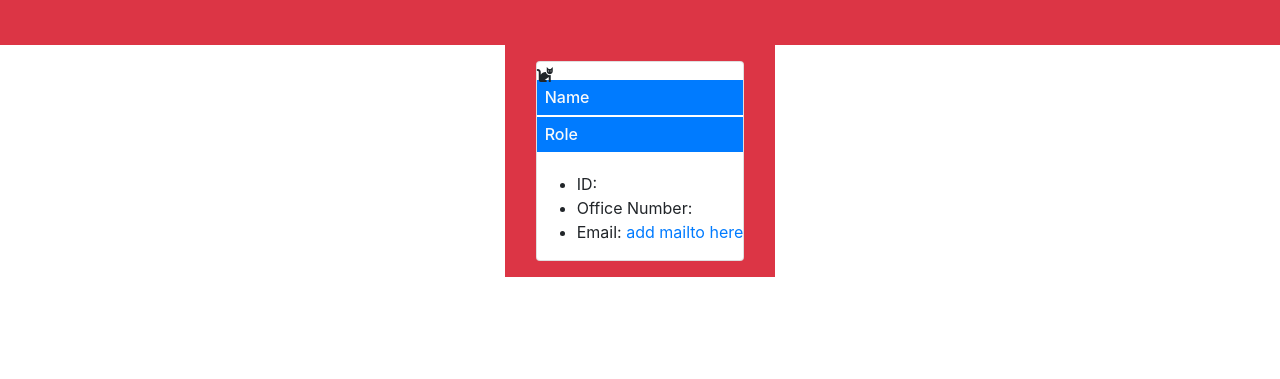
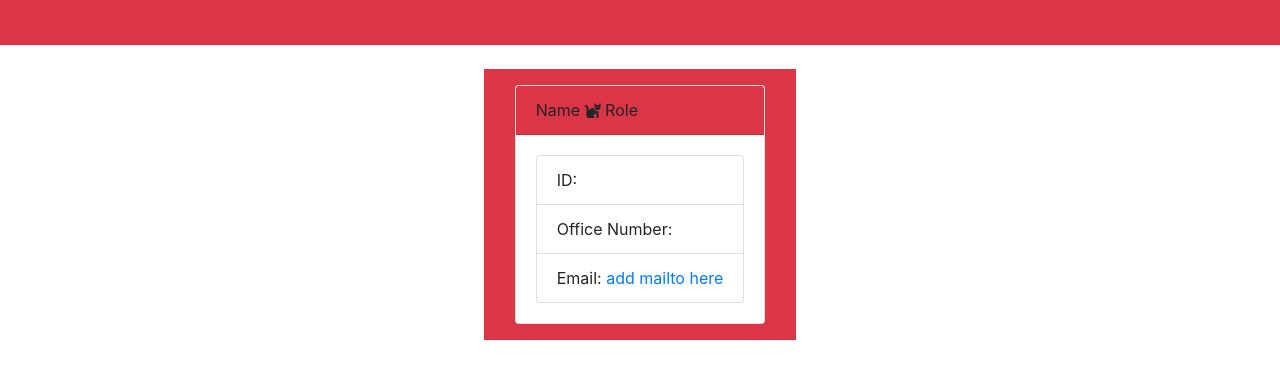
Before and after one commit to misha244/team-html-generator, a website: page template.html in a window 1280 px wide. Shown: the part 107-486 px from the top of the page. Drawn offline with nearby package versions, Linux system fonts and the light colour scheme.

Commit message:
style card via bootstrap

```diff
--- a/template.html
+++ b/template.html
@@ -17,35 +17,32 @@
     />
   </head>
   <body>
-    <nav class="navbar justify-content-center bg-danger p-5">
-      <header>
-        <h1 class="text-light">My Team</h1>
-      </header>
-    </nav>
-    <main class="container-fluid justify-content-center d-flex">
+    <header class="navbar justify-content-center bg-danger mb-4 p-5">
+      <h1 class="text-light">My Team</h1>
+    </header>
+
+    <div
+      class="container-fluid justify-content-center d-flex manager-container"
+    >
       <div class="row row-cols-1 row-cols-md-3 g-4">
         <div class="bg-danger col">
           <div class="card m-3">
-            <div class="card-title">
-              <i class="fas fa-cat"></i>
-              <h6 class="bg-primary card-subtitle mb-2 text-light p-md-2">
-                Name
-              </h6>
-              <h6 class="bg-primary card-subtitle mb-2 text-light p-md-2">
-                Role
-              </h6>
+            <div class="card-header bg-danger">
+              Name <i class="fas fa-cat"></i> Role
             </div>
-            <div class="card-info">
-              <ul class="info-list">
-                <li>ID:</li>
-                <li>Office Number:</li>
-                <li>Email: <a href="">add mailto here</a></li>
+            <div class="card-body">
+              <ul class="list-group">
+                <li class="list-group-item">ID:</li>
+                <li class="list-group-item">Office Number:</li>
+                <li class="list-group-item">
+                  Email: <a href="">add mailto here</a>
+                </li>
               </ul>
             </div>
           </div>
         </div>
       </div>
-    </main>
+    </div>
 
     <script
       src="https://cdn.jsdelivr.net/npm/bootstrap@5.0.0/dist/js/bootstrap.bundle.min.js"
```
